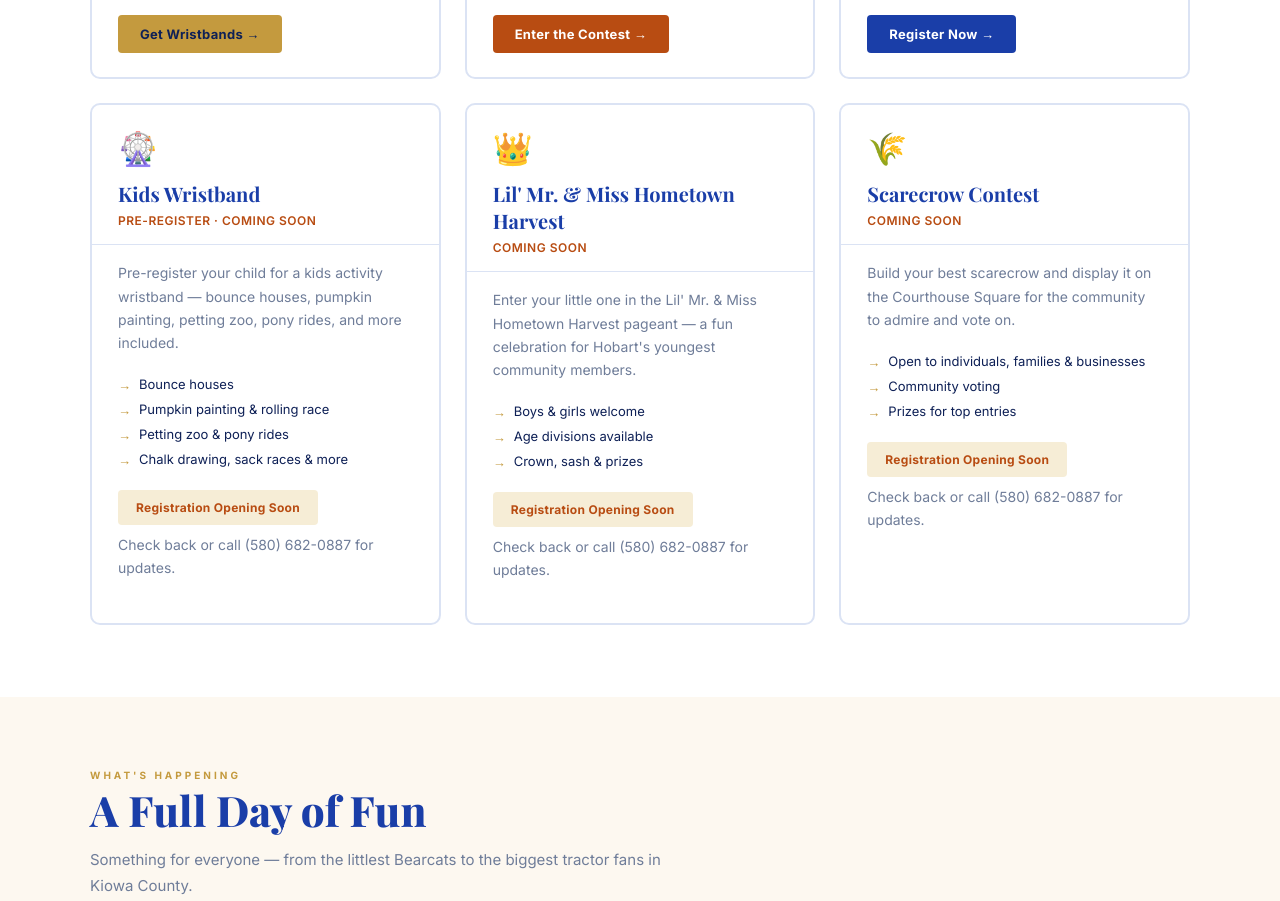
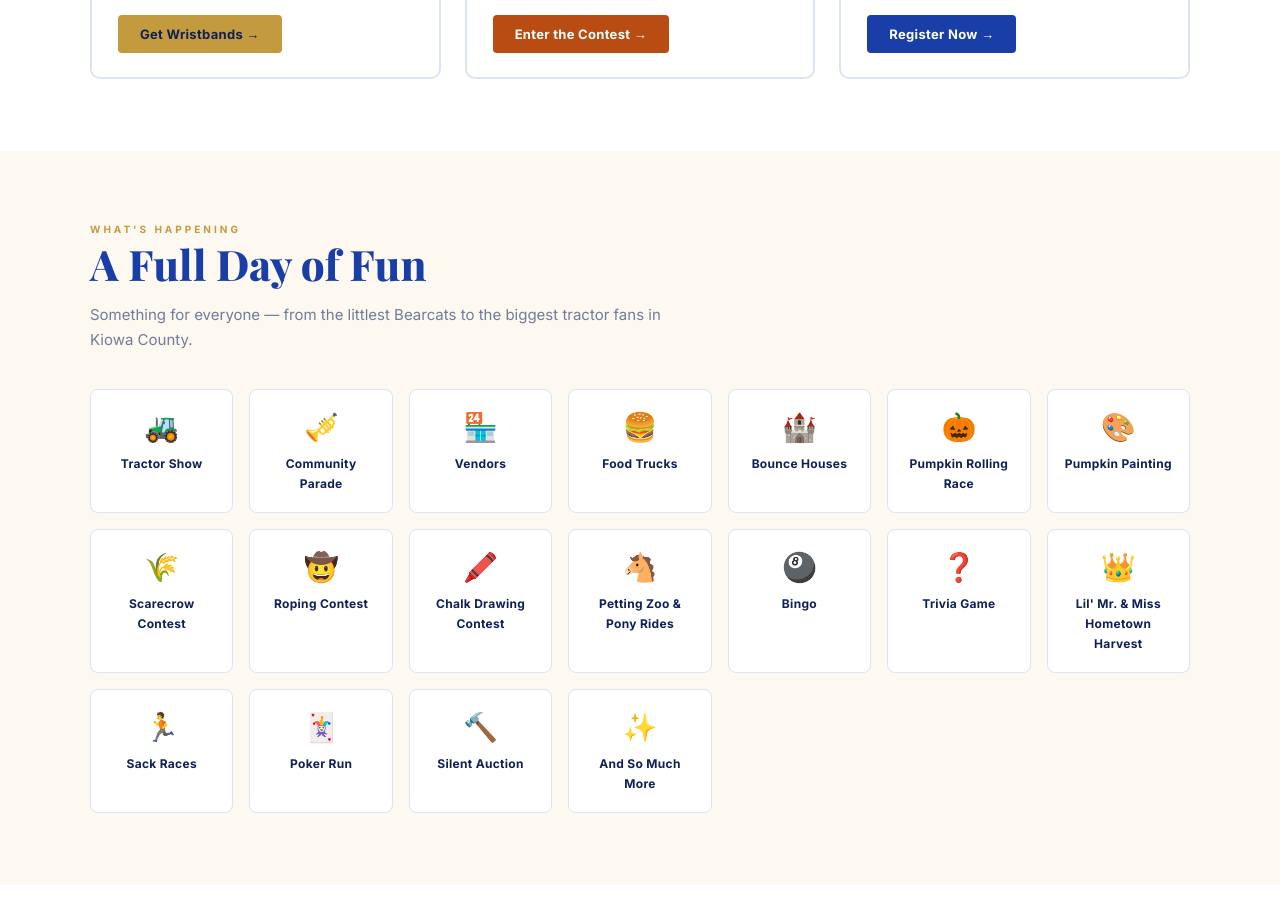
Before and after one commit to Hobart-Oklahoma-Chamber-Of-Commerce/hobart-chamber, a plain HTML site: page hometown-harvest.html in a window 1280 px wide. Shown: the part 1724-2625 px from the top of the page. Drawn offline with nearby package versions, Linux system fonts and the light colour scheme.

Commit message:
Add files via upload

```diff
--- a/hometown-harvest.html
+++ b/hometown-harvest.html
@@ -343,63 +343,11 @@ footer ul li a:hover{color:var(--gold-light);}
         </div>
       </div>
 
-      <!-- KIDS WRISTBAND -->
-      <div class="reg-card">
-        <div class="reg-card-head">
-          <span class="reg-card-icon">🎡</span>
-          <div class="reg-card-title">Kids Wristband</div>
-          <div class="reg-card-meta">Pre-Register · Coming Soon</div>
-        </div>
-        <div class="reg-card-body">
-          <p>Pre-register your child for a kids activity wristband — bounce houses, pumpkin painting, petting zoo, pony rides, and more included.</p>
-          <ul>
-            <li>Bounce houses</li>
-            <li>Pumpkin painting &amp; rolling race</li>
-            <li>Petting zoo &amp; pony rides</li>
-            <li>Chalk drawing, sack races &amp; more</li>
-          </ul>
-          <span style="display:inline-block;background:var(--gold-pale);color:var(--harvest-orange);font-size:12px;font-weight:700;padding:10px 18px;border-radius:4px;letter-spacing:.3px;">Registration Opening Soon</span>
-          <p class="reg-note">Check back or call (580) 682-0887 for updates.</p>
-        </div>
-      </div>
 
-      <!-- LIL MR & MISS -->
-      <div class="reg-card">
-        <div class="reg-card-head">
-          <span class="reg-card-icon">👑</span>
-          <div class="reg-card-title">Lil' Mr. &amp; Miss Hometown Harvest</div>
-          <div class="reg-card-meta">Coming Soon</div>
-        </div>
-        <div class="reg-card-body">
-          <p>Enter your little one in the Lil' Mr. &amp; Miss Hometown Harvest pageant — a fun celebration for Hobart's youngest community members.</p>
-          <ul>
-            <li>Boys &amp; girls welcome</li>
-            <li>Age divisions available</li>
-            <li>Crown, sash &amp; prizes</li>
-          </ul>
-          <span style="display:inline-block;background:var(--gold-pale);color:var(--harvest-orange);font-size:12px;font-weight:700;padding:10px 18px;border-radius:4px;letter-spacing:.3px;">Registration Opening Soon</span>
-          <p class="reg-note">Check back or call (580) 682-0887 for updates.</p>
-        </div>
-      </div>
 
-      <!-- SCARECROW CONTEST -->
-      <div class="reg-card">
-        <div class="reg-card-head">
-          <span class="reg-card-icon">🌾</span>
-          <div class="reg-card-title">Scarecrow Contest</div>
-          <div class="reg-card-meta">Coming Soon</div>
-        </div>
-        <div class="reg-card-body">
-          <p>Build your best scarecrow and display it on the Courthouse Square for the community to admire and vote on.</p>
-          <ul>
-            <li>Open to individuals, families &amp; businesses</li>
-            <li>Community voting</li>
-            <li>Prizes for top entries</li>
-          </ul>
-          <span style="display:inline-block;background:var(--gold-pale);color:var(--harvest-orange);font-size:12px;font-weight:700;padding:10px 18px;border-radius:4px;letter-spacing:.3px;">Registration Opening Soon</span>
-          <p class="reg-note">Check back or call (580) 682-0887 for updates.</p>
-        </div>
-      </div>
+
+
+
 
     </div>
   </div>
```
